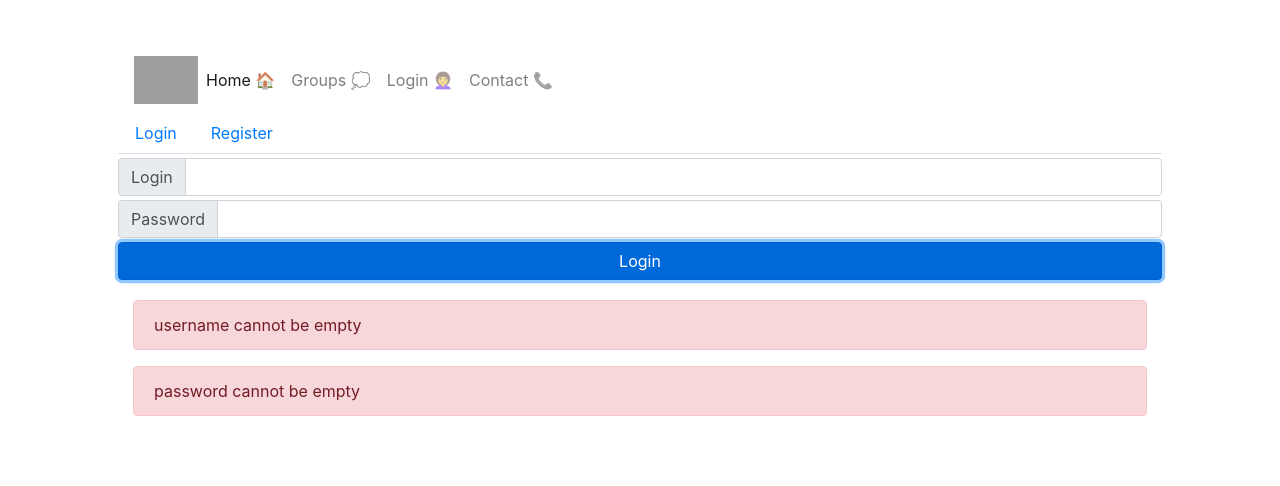
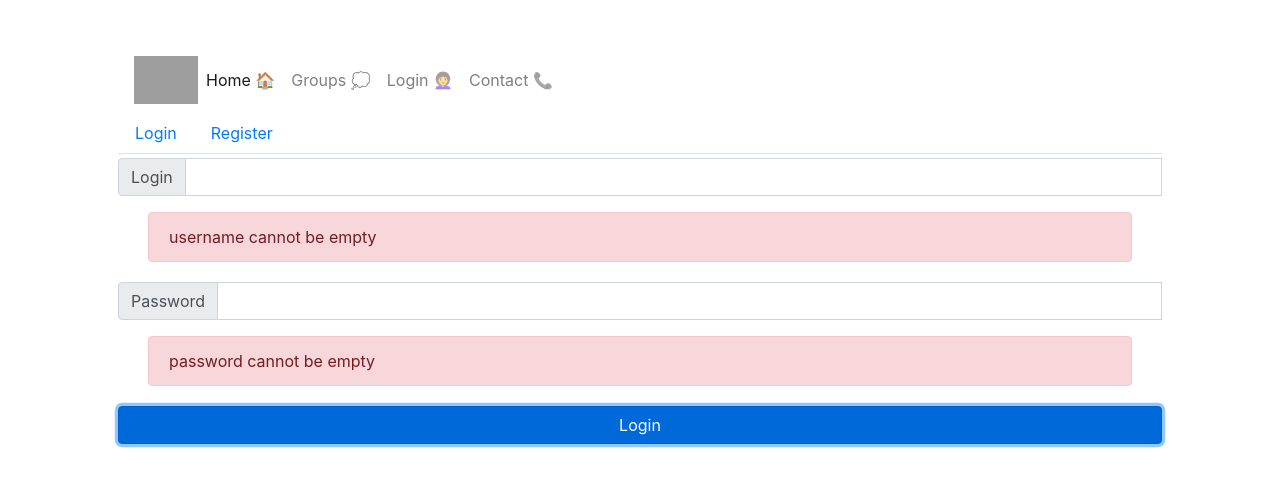
Before and after one commit to charconstpointer/connected.ui, a React (Create React App) app: page /login in a window 1280 px wide. Both pictures are taken after a click on the button "Login". Shown: the top 486 px of the page. Built offline with nearby package versions, Linux system fonts and the light colour scheme; grey boxes are pictures that could not be loaded.

Commit message:
errorrs idea

```diff
--- a/package.json
+++ b/package.json
@@ -11,13 +11,15 @@
     "@types/react": "^16.14.2",
     "@types/react-dom": "^16.9.8",
     "@types/react-router-dom": "^5.1.6",
+    "formik": "^2.2.6",
     "nodemon": "^2.0.6",
     "react": "^17.0.1",
     "react-dom": "^17.0.1",
     "react-router-dom": "^5.2.0",
     "react-scripts": "4.0.1",
     "typescript": "^4.0.3",
-    "web-vitals": "^0.2.4"
+    "web-vitals": "^0.2.4",
+    "yup": "^0.32.8"
   },
   "scripts": {
     "start": "react-scripts start",
--- a/src/components/Contact.tsx
+++ b/src/components/Contact.tsx
@@ -6,7 +6,7 @@ const Contact = () => {
   const [errors, setErrors] = useState<string[]>([]);
   const [message, setMessage] = useState("");
   const [author, setAuthor] = useState("");
-  const validator = new Validator().addStep<string>(c => c.trim().length > 0, "value cannot be empty or all whitespace");
+  const validator = new Validator().addStep<string>(c => c.trim().length > 0, "value cannot be empty or all whitespace", "");
   const handleSendForm = () => {
     console.log(author, message)
     const messageValidation = validator.validate(message);
--- a/src/components/Errors/ErrorDisplay.tsx
+++ b/src/components/Errors/ErrorDisplay.tsx
@@ -1,11 +1,16 @@
 const ErrorDisplay = (props: any) => {
+  console.log(props.for);
+
   return <div className="container mt-3 ">
     {
-      props.errors?.map((e: any) => {
+      props.errors?.filter((e: any) => {
+        console.log(e, props.for)
+        return e.forField == props.for;
+      }).map((e: any) => {
         return (
           <div key={e} className="col-12">
             <div className="alert alert-danger" role="alert">
-              {e}
+              {e.reason}
             </div>
           </div>
         )
--- a/src/components/Groups/Group.tsx
+++ b/src/components/Groups/Group.tsx
@@ -36,7 +36,7 @@ const Group = () => {
     setPost(e.target.value)
   }
   const validator = new Validator()
-    .addStep<string>(p => p.trim().length > 0, "post cannot be empty or all whitespace")
+    .addStep<string>(p => p.trim().length > 0, "post cannot be empty or all whitespace", "post")
   const handleSendPost = async () => {
     const result = validator.validate(post);
     if (!result.ok) {
--- a/src/components/Posts/Post.tsx
+++ b/src/components/Posts/Post.tsx
@@ -16,8 +16,8 @@ const Post = (props: any) => {
   const [errors, setErrors] = useState<string[]>([]);
   const validator = new Validator();
   validator
-    .addStep<string>(c => c.length > 0, "comment cannot be null")
-    .addStep<string>(c => c.trim().length > 0, "comment cant be whitespace")
+    .addStep<string>(c => c.length > 0, "comment cannot be null", "comment")
+    .addStep<string>(c => c.trim().length > 0, "comment cant be whitespace", "comment")
   useEffect(() => {
     if (post === undefined) {
       setPost(props.p)
--- a/src/components/Users/Login.tsx
+++ b/src/components/Users/Login.tsx
@@ -10,14 +10,14 @@ import { isLoggedIn } from "../../utils/logged";
 import UserView from "./UserView";
 
 const Login = (props: any) => {
-  const [errors, setErrors] = useState<string[]>([]);
+  const [errors, setErrors] = useState<any[]>([]);
   const [login, setLogin] = useState("");
   const [password, setPassword] = useState("");
   const [email, setEmail] = useState("");
 
   const validator = new Validator()
-    .addStep<LoginRequest>(r => r.username.trim().length > 0, "username cannot be empty")
-    .addStep<LoginRequest>(r => r.username.trim().length > 0, "password cannot be empty");
+    .addStep<LoginRequest>(r => r.username.trim().length > 0, "username cannot be empty", "username")
+    .addStep<LoginRequest>(r => r.username.trim().length > 0, "password cannot be empty", "password");
 
   const handleLoginChange = (e: any) => {
     setLogin(e.target.value)
@@ -34,7 +34,7 @@ const Login = (props: any) => {
 
     if (!validationResult.ok) {
       validationResult.errors.forEach(err => console.error(err.reason))
-      setErrors([...errors, ...validationResult.errors.map(e => e.reason)])
+      setErrors([...errors, ...validationResult.errors.map(e => e)])
       return
     }
 
@@ -71,6 +71,8 @@ const Login = (props: any) => {
                   </div>
                   <input type="text" onChange={handleLoginChange} className="form-control" placeholder="" aria-label="Username"
                     aria-describedby="basic-addon1" />
+                  <ErrorDisplay errors={errors} for='username' />
+
                 </div>
               </div>
               <div className="row">
@@ -80,10 +82,13 @@ const Login = (props: any) => {
                   </div>
                   <input type="password" onChange={handlePasswordChange} className="form-control" placeholder="" aria-label="Username"
                     aria-describedby="basic-addon1" />
+                  <ErrorDisplay errors={errors} for='password' />
+
                 </div>
               </div>
             </div>
           </form>
+
           <button className="btn btn-primary btn-block" onClick={handleLogin} >Login</button>
 
           <div className="row mt-1">
--- a/src/components/Users/Register.tsx
+++ b/src/components/Users/Register.tsx
@@ -10,12 +10,12 @@ const Register = (props: any) => {
   const [login, setLogin] = useState("");
   const [password, setPassword] = useState("");
   const [email, setEmail] = useState("");
-  const [errors, setErrors] = useState<string[]>([]);
+  const [errors, setErrors] = useState<any[]>([]);
   const validator = new Validator()
-    .addStep<RegisterRequest>(r => r.email.trim().length > 0, "email cannot be empty")
-    .addStep<RegisterRequest>(r => r.username.trim().length > 0, "userame cannot be empty")
-    .addStep<RegisterRequest>(r => r.password.trim().length > 5, "password must be longer than 5 characters")
-    .addStep<RegisterRequest>(r => r.password.includes("*"), "password must contain *")
+    .addStep<RegisterRequest>(r => r.email.trim().length > 0, "email cannot be empty", "email")
+    .addStep<RegisterRequest>(r => r.username.trim().length > 0, "userame cannot be empty", "username")
+    .addStep<RegisterRequest>(r => r.password.trim().length > 5, "password must be longer than 5 characters", "password")
+    .addStep<RegisterRequest>(r => r.password.includes("*"), "password must contain *", "password")
 
   const handleLoginChange = (e: any) => {
     setLogin(e.target.value)
@@ -31,7 +31,7 @@ const Register = (props: any) => {
     const request = new RegisterRequest(login, password, email);
     const validationResult = validator.validate(request);
     if (!validationResult.ok) {
-      setErrors([...errors, ...validationResult.errors.map(e => e.reason)])
+      setErrors([...errors, ...validationResult.errors.map(e => e)])
       return
     }
 
@@ -60,6 +60,7 @@ const Register = (props: any) => {
                   </div>
                   <input type="text" onChange={handleLoginChange} className="form-control" placeholder="" aria-label="Username"
                     aria-describedby="basic-addon1" />
+                  <ErrorDisplay errors={errors} for='username' />
                 </div>
               </div>
               <div className="row">
@@ -69,6 +70,7 @@ const Register = (props: any) => {
                   </div>
                   <input type="password" onChange={handlePasswordChange} className="form-control" placeholder="" aria-label="Password"
                     aria-describedby="basic-addon1" />
+                  <ErrorDisplay errors={errors} for='password' />
                 </div>
               </div>
               <div className="row">
@@ -78,12 +80,13 @@ const Register = (props: any) => {
                   </div>
                   <input type="email" onChange={handleEmailChange} className="form-control" placeholder="" aria-label="Email"
                     aria-describedby="basic-addon1" />
+                  <ErrorDisplay errors={errors} for='email' />
                 </div>
               </div>
             </div>
           </form>
           <button className="btn btn-primary btn-block" onClick={handleRegister} >Register</button>
-          <ErrorDisplay errors={errors} />
+          {/* <ErrorDisplay errors={errors} /> */}
         </> : <p>Please logout first to create another account</p>}
     </>
   )
--- a/src/validators/Validator.tsx
+++ b/src/validators/Validator.tsx
@@ -5,17 +5,17 @@ export class Validator {
   constructor() {
     this.steps = []
   }
-  addStep<T>(f: (s: T) => boolean, desc: string): Validator {
-    this.steps.push(new ValidationStep(f, desc))
+  addStep<T>(f: (s: T) => boolean, desc: string, forField: string): Validator {
+    this.steps.push(new ValidationStep(f, desc, forField))
     return this;
   }
   validate<T>(value: T): ValidationResult {
     if (value === null || value === undefined) {
-      return ValidationResult.fromErrors([new ValidatorError(false, "value cannot be null or undefined")])
+      return ValidationResult.fromErrors([new ValidatorError(false, "value cannot be null or undefined", "null")])
     }
     const fx = this.steps.map(f => {
       const result = f.f(value)
-      return new ValidatorError(result, f.reason);
+      return new ValidatorError(result, f.reason, f.forField);
     })
     return ValidationResult.fromErrors(fx);
   }
@@ -23,18 +23,22 @@ export class Validator {
 class ValidationStep {
   f: Function;
   reason: string;
-  constructor(f: Function, reason: string) {
+  forField: string;
+  constructor(f: Function, reason: string, forField: string) {
     this.f = f;
     this.reason = reason;
+    this.forField = forField;
   }
 }
 
 class ValidatorError {
   success: boolean
   reason: string
-  constructor(success: boolean, reason: string) {
+  forField: string;
+  constructor(success: boolean, reason: string, forField: string) {
     this.success = success;
     this.reason = reason;
+    this.forField = forField;
   }
 }
 
```
Also changed, not shown: 2 other files (tests, documents, lock files or other folders).
